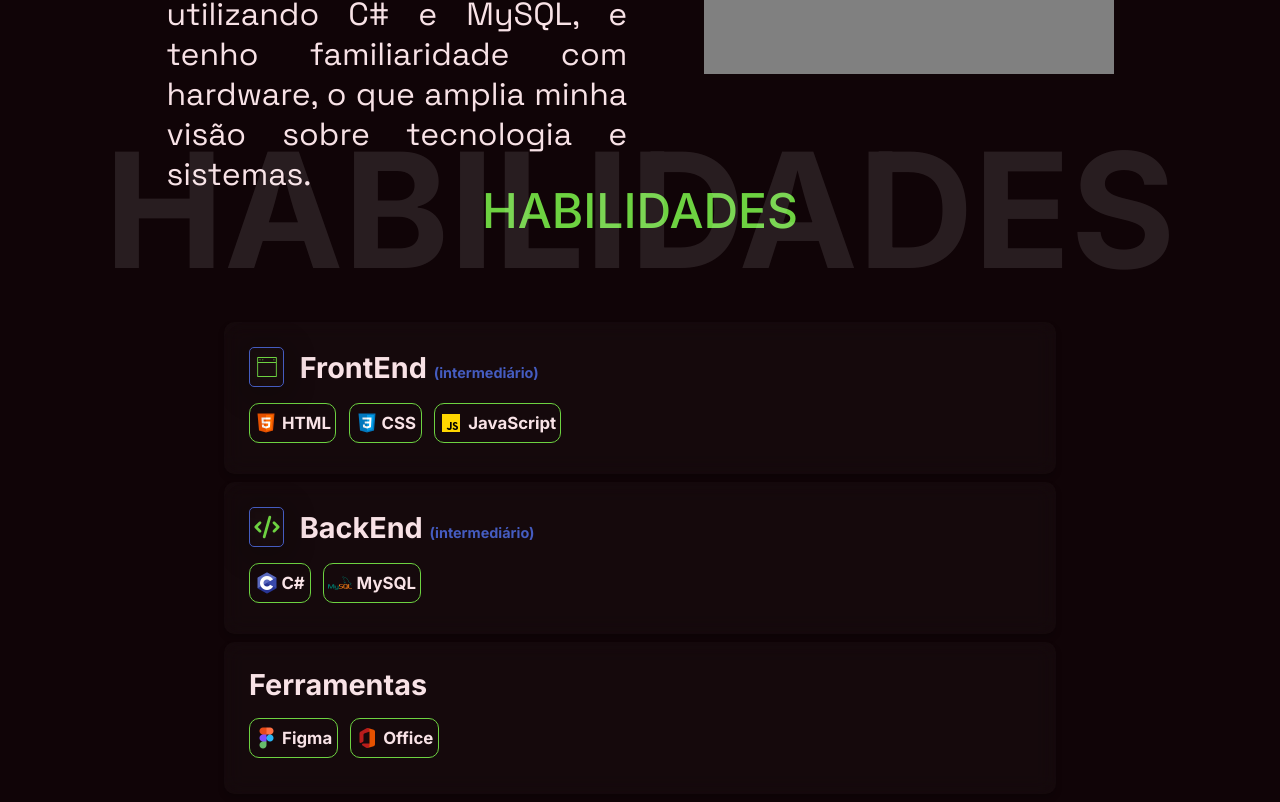
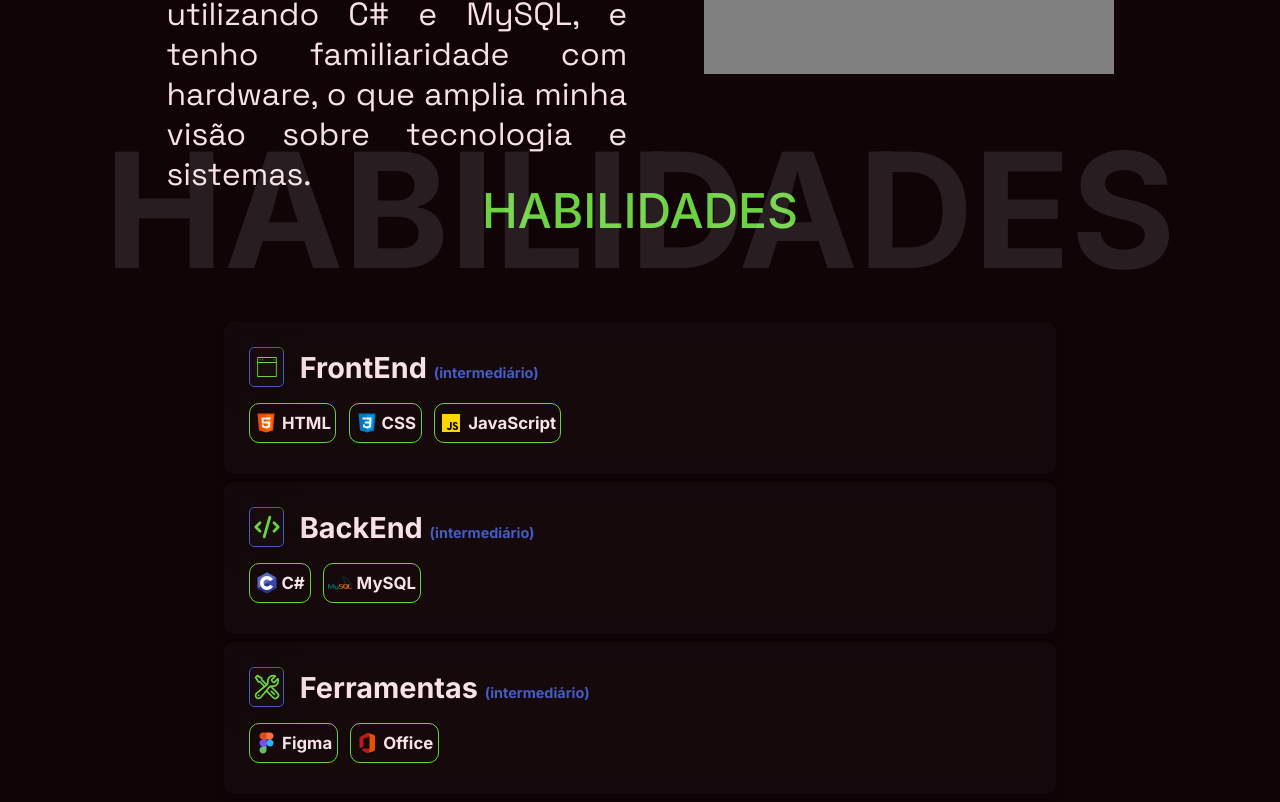
Before and after one commit to Guilherme-Lage/Portfolio1, a plain HTML site: page index.html in a window 1280 px wide. Shown: the part 1534-2336 px from the top of the page. Drawn offline with Linux system fonts and the light colour scheme.

Commit message:
habilidades

```diff
--- a/index.html
+++ b/index.html
@@ -151,8 +151,6 @@
                             <path
                                 d="M392.8 65.2C375.8 60.3 358.1 70.2 353.2 87.2L225.2 535.2C220.3 552.2 230.2 569.9 247.2 574.8C264.2 579.7 281.9 569.8 286.8 552.8L414.8 104.8C419.7 87.8 409.8 70.1 392.8 65.2zM457.4 201.3C444.9 213.8 444.9 234.1 457.4 246.6L530.8 320L457.4 393.4C444.9 405.9 444.9 426.2 457.4 438.7C469.9 451.2 490.2 451.2 502.7 438.7L598.7 342.7C611.2 330.2 611.2 309.9 598.7 297.4L502.7 201.4C490.2 188.9 469.9 188.9 457.4 201.4zM182.7 201.3C170.2 188.8 149.9 188.8 137.4 201.3L41.4 297.3C28.9 309.8 28.9 330.1 41.4 342.6L137.4 438.6C149.9 451.1 170.2 451.1 182.7 438.6C195.2 426.1 195.2 405.8 182.7 393.3L109.3 320L182.6 246.6C195.1 234.1 195.1 213.8 182.6 201.3z" />
                         </svg>
-
-
                     </div>
                     <h1>BackEnd <span id="intermediario">(intermediário)</span></h1>
                 </div>
@@ -169,7 +167,14 @@
             </div>
             <div class="conteudo-habilidade">
                 <div class="titulo-habilidade">
-                    <h1>Ferramentas</h1>
+                    <div class="iconlinguagem"><svg id="ferramentas" xmlns="http://www.w3.org/2000/svg" fill viewBox="0 0 24 24"
+                            stroke-width="1.5" stroke="currentColor" class="size-6">
+                            <path stroke-linecap="round" stroke-linejoin="round"
+                                d="M11.42 15.17 17.25 21A2.652 2.652 0 0 0 21 17.25l-5.877-5.877M11.42 15.17l2.496-3.03c.317-.384.74-.626 1.208-.766M11.42 15.17l-4.655 5.653a2.548 2.548 0 1 1-3.586-3.586l6.837-5.63m5.108-.233c.55-.164 1.163-.188 1.743-.14a4.5 4.5 0 0 0 4.486-6.336l-3.276 3.277a3.004 3.004 0 0 1-2.25-2.25l3.276-3.276a4.5 4.5 0 0 0-6.336 4.486c.091 1.076-.071 2.264-.904 2.95l-.102.085m-1.745 1.437L5.909 7.5H4.5L2.25 3.75l1.5-1.5L7.5 4.5v1.409l4.26 4.26m-1.745 1.437 1.745-1.437m6.615 8.206L15.75 15.75M4.867 19.125h.008v.008h-.008v-.008Z" />
+                        </svg>
+
+                    </div>
+                    <h1>Ferramentas <span id="intermediario">(intermediário)</span></h1>
                 </div>
                 <div id="area-linguagem">
                     <div class="linguagem">
--- a/style.css
+++ b/style.css
@@ -452,6 +452,12 @@ color: var(--cor-primaria);}
     fill: var(--accent);
     height: 3.5vh;
 }
+#ferramentas{
+  fill: none;
+  stroke: var(--accent);
+  height: 3.5vh;
+
+}
 
 .linguagem {
     height: 5vh;
```
